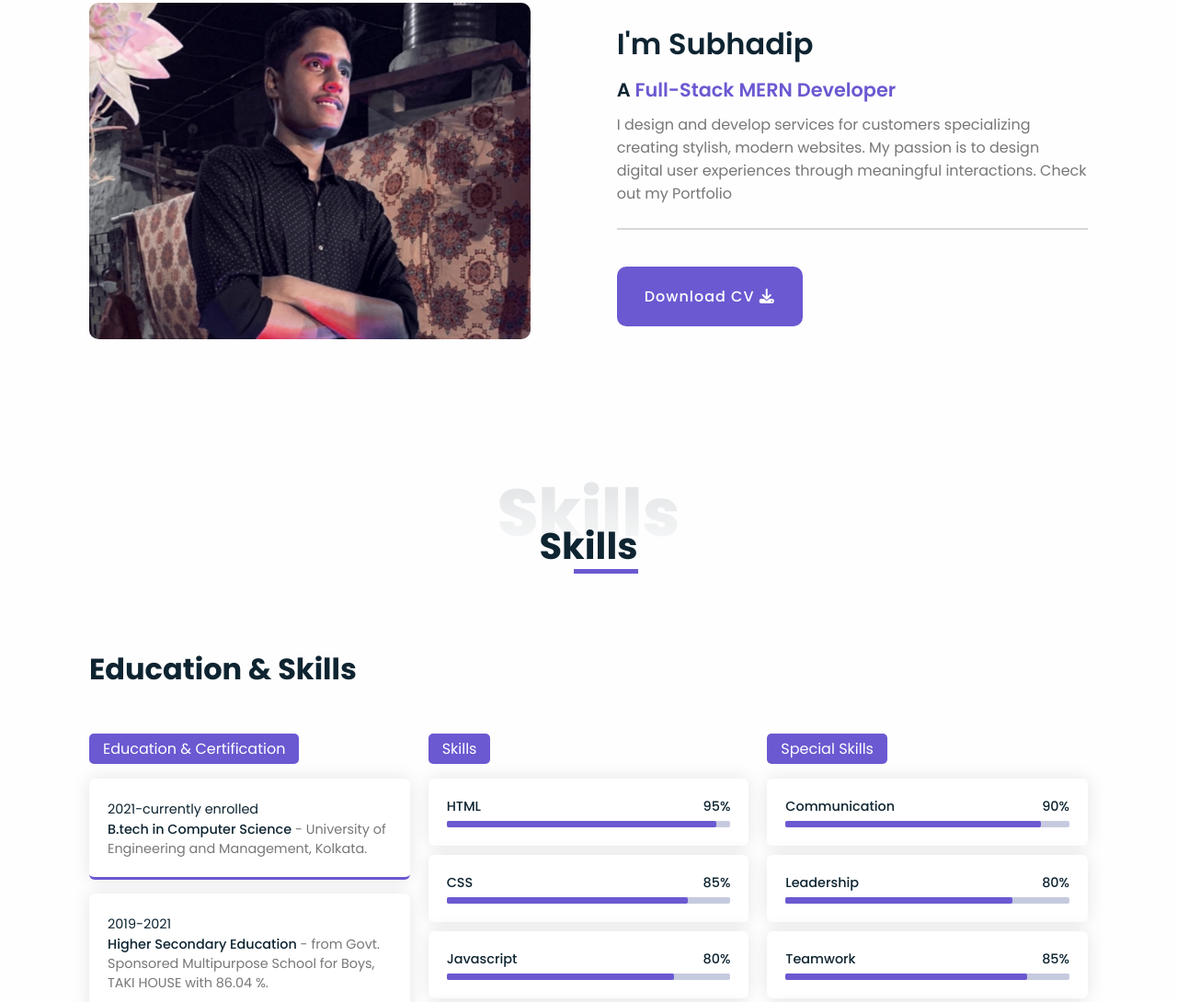
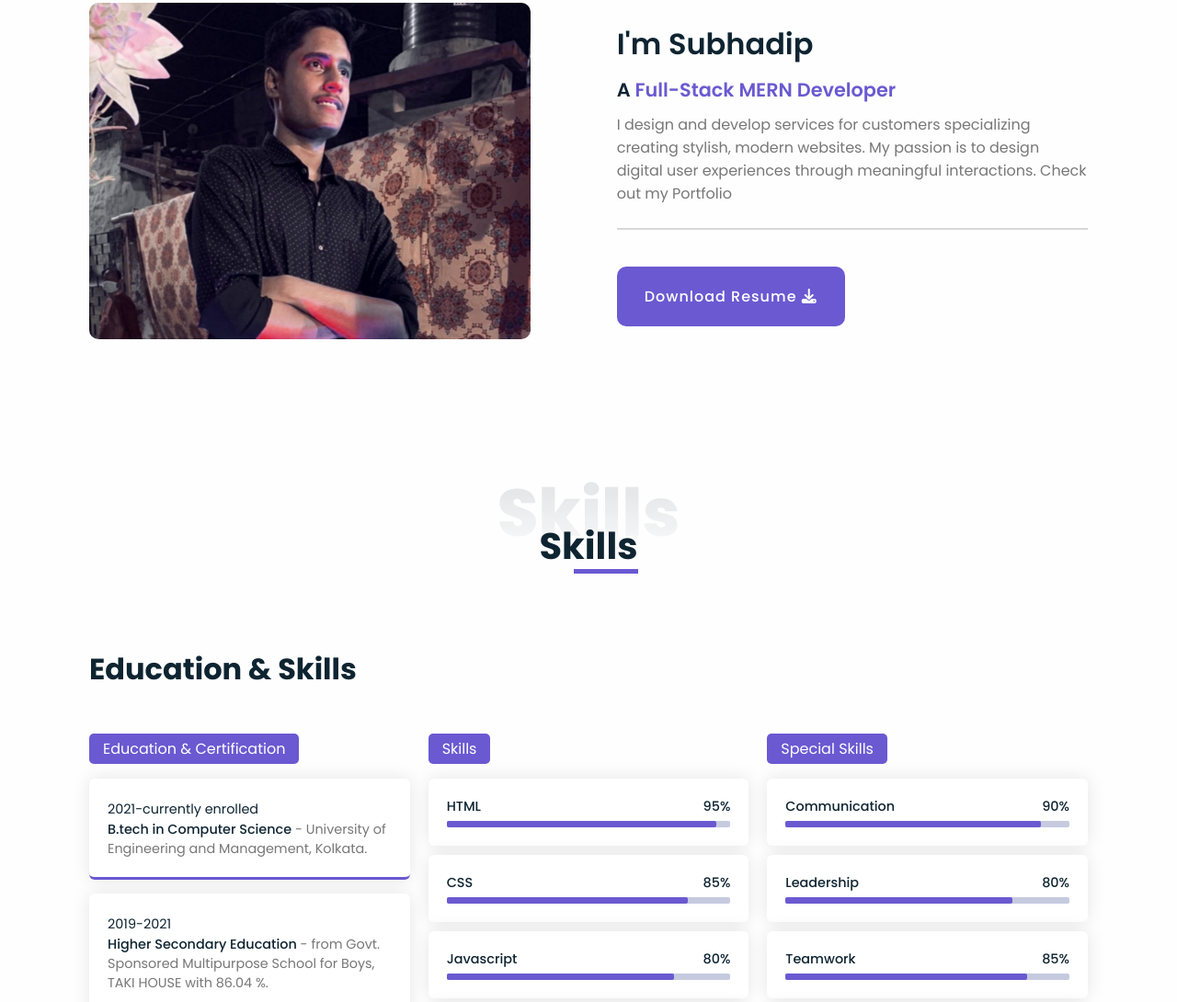
Before and after one commit to subhadipjana866/Personal-portfolio, a plain HTML site: page index.html in a window 1280 px wide. Shown: the part 1125-2215 px from the top of the page at 92% size. Drawn offline with Linux system fonts and the light colour scheme.

Commit message:
added resume

```diff
--- a/index.html
+++ b/index.html
@@ -76,7 +76,7 @@
               <p>I design and develop services for customers specializing creating stylish, modern websites. My passion is to design digital user experiences through meaningful interactions. Check out my Portfolio
               </p>
             </div>
-            <a href="./File/CV.pdf" class="btn" download="CV.pdf">Download CV <i class="fas fa-download"></i></a>
+            <a href="./File/WebResume.pdf" class="btn" download="WebResume.pdf">Download Resume <i class="fas fa-download"></i></a>
           </div>
         </div>
 
```
Also changed, not shown: 2 other files.
